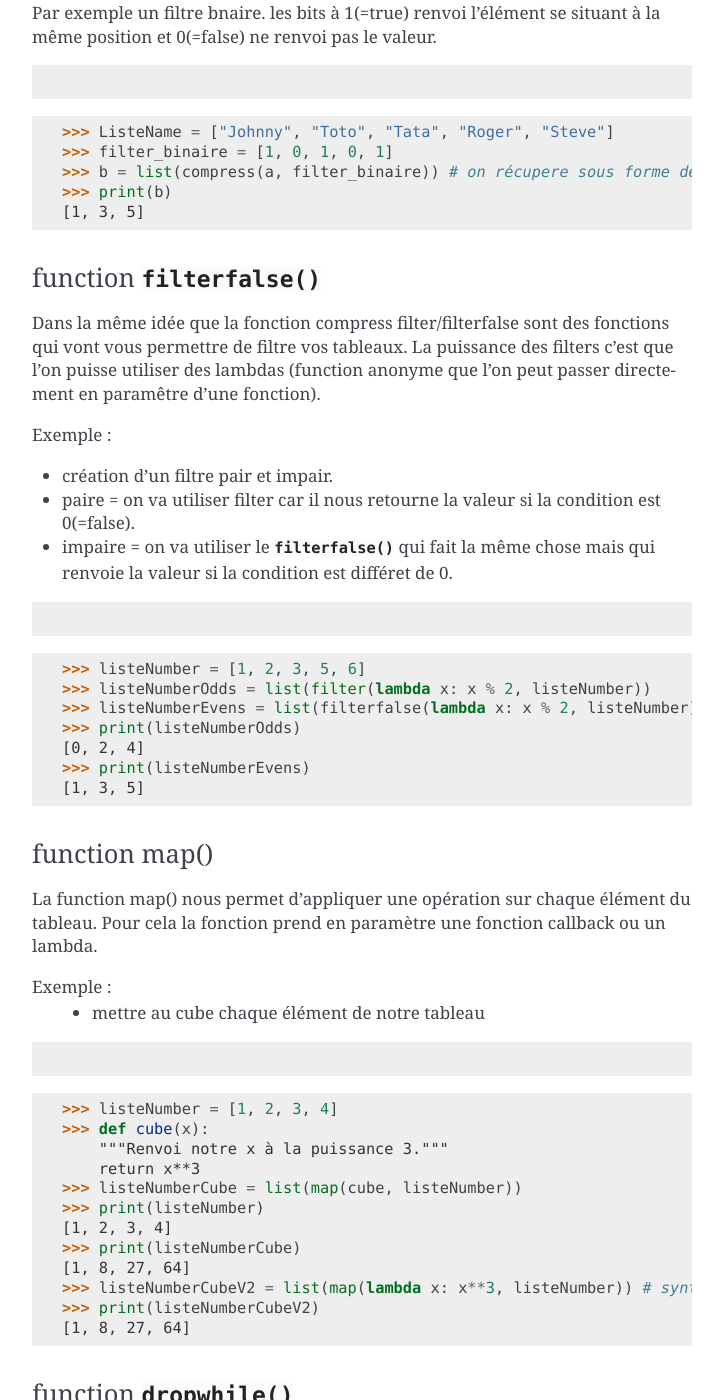
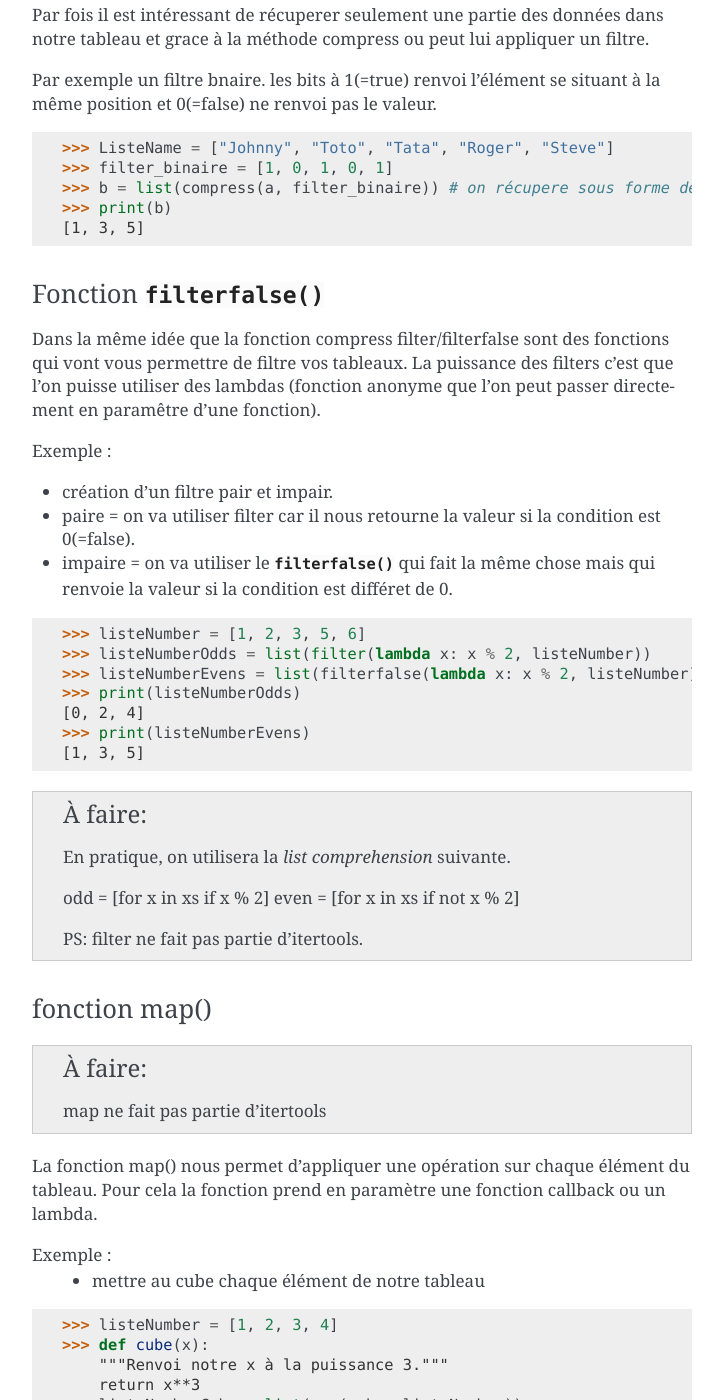
Before and after one commit to HE-Arc/livre-python, a Sphinx documentation site: the page built from source/itertools/index.rst, in a window 1280 px wide and 1400 px high, scrolled down 1811 px. Shown: the whole window, without its empty margins (388-1111 px from the left). Built offline with Sphinx 7.4.7, drawn with Linux system fonts in a browser that asks for light colours; some of the changed text lies outside the part shown.

```diff
--- a/source/itertools/index.rst
+++ b/source/itertools/index.rst
@@ -1,40 +1,43 @@
 .. _itertools-tutorial:
 
-======================
-  itertools-tutorial
-======================
+=============
+``itertools``
+=============
 
-Par Johnny Da Costa <johnny.dacosta@he-arc.ch>
+Par Johnny Da Costa [#jd]_
 
 
 
 Introduction
 ------------
 
-Les :py:mod:`itertools` sont des outils puissant pour itérer dans les listes/tableaux de manière
-efficace et intelligente. Elles nous simplifient la vie par exemple si l'on veut appliquer une opération
-sur chaque élément de notre tableau. On peut aussi très facilement concaténer deux, trois ou n liste avec une simple
-fonction :py:func:`count() <itertools.count()>` ou par exemple créer un filtre sur nos tableau avec :py:func:`compress<itertools.compress>`.
+Les :py:mod:`itertools` sont des outils puissant pour itérer dans les
+listes/tableaux de manière efficace et intelligente. Elles nous simplifient la
+vie par exemple si l'on veut appliquer une opération sur chaque élément de
+notre tableau. On peut aussi très facilement concaténer deux, trois ou n liste
+avec une simple fonction :py:func:`count() <itertools.count()>` ou par exemple
+créer un filtre sur nos tableau avec :py:func:`compress<itertools.compress>`.
 
 
-Iterateur infini
+Itérateur infini
 ----------------
 
-function :py:func:`count(start=0, step=1) <itertools.count>`
+fonction :py:func:`count(start=0, step=1) <itertools.count>`
 
-Fonction count est un iterateur infini il prend comme paramètre
-un début et le step (par défault c'est 1).
+Fonction :py:func:`itertools.count` est un itérateur infini. Il prend comme
+paramètres un début et le *step* (par défault c'est 1).
 
 .. literalinclude:: use_itertools.py
    :start-after: # COUNT_BEGIN
    :end-before: # COUNT_END
 
 
-Iterateur avec fin
+Itérateur avec fin
 -------------------
 
-function :py:func:`Chain() <itertools.chain>`
+fonction :py:func:`chain() <itertools.chain>`
 *********************************************
+
 Chain permet de concaténer des listes ensembles en lui passant en paramètre
 les listes que vous voulez concatener.
 
@@ -42,42 +45,49 @@ Par exemple :
 
 .. code-block:: pycon
 
->>> a = [1, 2, 3, 4, 5, 6, 7]
->>> b = ["Johnny", "David", "Mike", "Bali", "Noami"]
->>> c = ["c", "h", "b", "s", "z"]
->>> for i in chain(a, b, c):
-      print(i)
-1
-2
-3
-4
-5
-6
-7
-Johnny
-David
-Mike
-Bali
-Noami
-c
-h
-b
-s
-z
+    >>> a = [1, 2, 3, 4, 5, 6, 7]
+    >>> b = ["Johnny", "David", "Mike", "Bali", "Noami"]
+    >>> c = ["c", "h", "b", "s", "z"]
+    >>> for i in chain(a, b, c):
+        print(i)
+    1
+    2
+    3
+    4
+    5
+    6
+    7
+    Johnny
+    David
+    Mike
+    Bali
+    Noami
+    c
+    h
+    b
+    s
+    z
+
+.. todo::
+
+    ``list`` n'est pas une fonction mais un constructeur.
 
 Une façon plus élégante d'afficher une liste est d'utiliser
 la fonction list qui va nous retourner une liste(captain obvious) qui vous
-suffira de print.
+suffira de :py:func:`print`.
 
->>> print(list(chain(a, b, c)))
-[1, 2, 3, 4, 5, 6, 7, 'Johnny', 'David', 'Mike', 'Bali', 'Noami', 'c', 'h', 'b', 's', 'z']
->>> print(list(chain(a[:1], b[:1], c[:1])))
-[1, 'Johnny', 'c']
->>> print(list(chain(a[0:2], b[0:2], c[0:2]))
-[1, 2, 'Johnny', 'David', 'c', 'h']
+.. code-block:: pycon
 
-function :py:func:`Compress() <itertools.compress>`
+    >>> print(list(chain(a, b, c)))
+    [1, 2, 3, 4, 5, 6, 7, 'Johnny', 'David', 'Mike', 'Bali', 'Noami', 'c', 'h', 'b', 's', 'z']
+    >>> print(list(chain(a[:1], b[:1], c[:1])))
+    [1, 'Johnny', 'c']
+    >>> print(list(chain(a[0:2], b[0:2], c[0:2]))
+    [1, 2, 'Johnny', 'David', 'c', 'h']
+
+Fonction :py:func:`compress() <itertools.compress>`
 ***************************************************
+
 Par fois il est intéressant de récuperer seulement une partie des données dans notre tableau et grace à la
 méthode compress ou peut lui appliquer un filtre.
 
@@ -87,18 +97,20 @@ et 0(=false) ne renvoi pas le valeur.
 
 .. code-block:: pycon
 
->>> ListeName = ["Johnny", "Toto", "Tata", "Roger", "Steve"]
->>> filter_binaire = [1, 0, 1, 0, 1]
->>> b = list(compress(a, filter_binaire)) # on récupere sous forme de liste
->>> print(b)
-[1, 3, 5]
+    >>> ListeName = ["Johnny", "Toto", "Tata", "Roger", "Steve"]
+    >>> filter_binaire = [1, 0, 1, 0, 1]
+    >>> b = list(compress(a, filter_binaire)) # on récupere sous forme de liste
+    >>> print(b)
+    [1, 3, 5]
 
 
-function :py:func:`filterfalse() <itertools.filterfalse>`
-**************************************************************************************************
-Dans la même idée que la fonction compress filter/filterfalse sont des fonctions qui vont
-vous permettre de filtre vos tableaux. La puissance des filters c'est que l'on puisse utiliser
-des lambdas (function anonyme que l'on peut passer directement en paramêtre d'une fonction).
+Fonction :py:func:`filterfalse() <itertools.filterfalse>`
+*********************************************************
+
+Dans la même idée que la fonction compress filter/filterfalse sont des
+fonctions qui vont vous permettre de filtre vos tableaux. La puissance des
+filters c'est que l'on puisse utiliser des lambdas (fonction anonyme que l'on
+peut passer directement en paramêtre d'une fonction).
 
 Exemple :
 
@@ -108,17 +120,31 @@ Exemple :
 
 .. code-block:: pycon
 
->>> listeNumber = [1, 2, 3, 5, 6]
->>> listeNumberOdds = list(filter(lambda x: x % 2, listeNumber))
->>> listeNumberEvens = list(filterfalse(lambda x: x % 2, listeNumber))  #
->>> print(listeNumberOdds)
-[0, 2, 4]
->>> print(listeNumberEvens)
-[1, 3, 5]
+    >>> listeNumber = [1, 2, 3, 5, 6]
+    >>> listeNumberOdds = list(filter(lambda x: x % 2, listeNumber))
+    >>> listeNumberEvens = list(filterfalse(lambda x: x % 2, listeNumber))
+    >>> print(listeNumberOdds)
+    [0, 2, 4]
+    >>> print(listeNumberEvens)
+    [1, 3, 5]
 
-function map()
-*****************************************
-La function map() nous permet d'appliquer une opération
+.. todo::
+
+    En pratique, on utilisera la *list comprehension* suivante.
+
+    odd = [for x in xs if x % 2]
+    even = [for x in xs if not x % 2]
+
+    PS: filter ne fait pas partie d'itertools.
+
+fonction map()
+**************
+
+.. todo::
+
+    map ne fait pas partie d'itertools
+
+La fonction map() nous permet d'appliquer une opération
 sur chaque élément du tableau. Pour cela la fonction prend en paramètre une fonction
 callback ou un lambda.
 
@@ -127,33 +153,36 @@ Exemple :
 
 .. code-block:: pycon
 
->>> listeNumber = [1, 2, 3, 4]
->>> def cube(x):
-    """Renvoi notre x à la puissance 3."""
-    return x**3
->>> listeNumberCube = list(map(cube, listeNumber))
->>> print(listeNumber)
-[1, 2, 3, 4]
->>> print(listeNumberCube)
-[1, 8, 27, 64]
->>> listeNumberCubeV2 = list(map(lambda x: x**3, listeNumber)) # syntaxe avec un lambda (en une ligne pas mal non ?)
->>> print(listeNumberCubeV2)
-[1, 8, 27, 64]
+    >>> listeNumber = [1, 2, 3, 4]
+    >>> def cube(x):
+        """Renvoi notre x à la puissance 3."""
+        return x**3
+    >>> listeNumberCube = list(map(cube, listeNumber))
+    >>> print(listeNumber)
+    [1, 2, 3, 4]
+    >>> print(listeNumberCube)
+    [1, 8, 27, 64]
+    >>> listeNumberCubeV2 = list(map(lambda x: x**3, listeNumber)) # syntaxe avec un lambda (en une ligne pas mal non ?)
+    >>> print(listeNumberCubeV2)
+    [1, 8, 27, 64]
 
-
-function :py:func:`dropwhile() <itertools.dropwhile>`
+fonction :py:func:`dropwhile() <itertools.dropwhile>`
 *****************************************************
 
 .. code-block:: pycon
 
->>> dropwhile = list(dropwhile(lambda x: x < 5, [1, 4, 23, 2, 42, 23, 2]))
->>> print(dropwhile)[23, 2, 42, 23, 2]
+    >>> dropwhile = list(dropwhile(lambda x: x < 5, [1, 4, 23, 2, 42, 23, 2]))
+    >>> print(dropwhile)
+    [23, 2, 42, 23, 2]
 
-function :py:func:`takewhile() <itertools.takewhile>`
+
+fonction :py:func:`takewhile() <itertools.takewhile>`
 *****************************************************
 
 .. code-block:: pycon
 
->>> takewhile = list(takewhile(lambda x: x < 5, [1, 4, 54, 23, 2, 42, 23, 2]))
->>> print(takewhile)
-[1, 4]
+    >>> takewhile = list(takewhile(lambda x: x < 5, [1, 4, 54, 23, 2, 42, 23, 2]))
+    >>> print(takewhile)
+    [1, 4]
+
+.. [#jd] <johnny.dacosta@he-arc.ch>
--- a/source/itertools/use_itertools.py
+++ b/source/itertools/use_itertools.py
@@ -1,8 +1,10 @@
 """Module itertools."""
+
 #  Chain, slice, ...
 #  Source : https://www.youtube.com/watch?v=xK7E2YmjyAc
 
-from itertools import *
+from itertools import (chain, compress, count, dropwhile, filterfalse, islice,
+                       takewhile)
 
 a = [1, 2, 3, 4, 5, 6, 7]
 b = ["Johnny", "David", "Mike", "Bali", "Noami"]
@@ -18,9 +20,9 @@ print(list(chain(a[0:2], b[0:2], c[0:2])))
 
 # COUNT_BEGIN
 # Attention boucle infini
-'''for i in count(0, 0.4):
-    print(i)
-'''
+# for i in count(0, 0.4):
+#     print(i)
+
 # génére une liste de 0..100 par step 1
 for i in islice(count(), 0, 11, 1):
     print(i)
```
Also changed, not shown: 1 other file.
